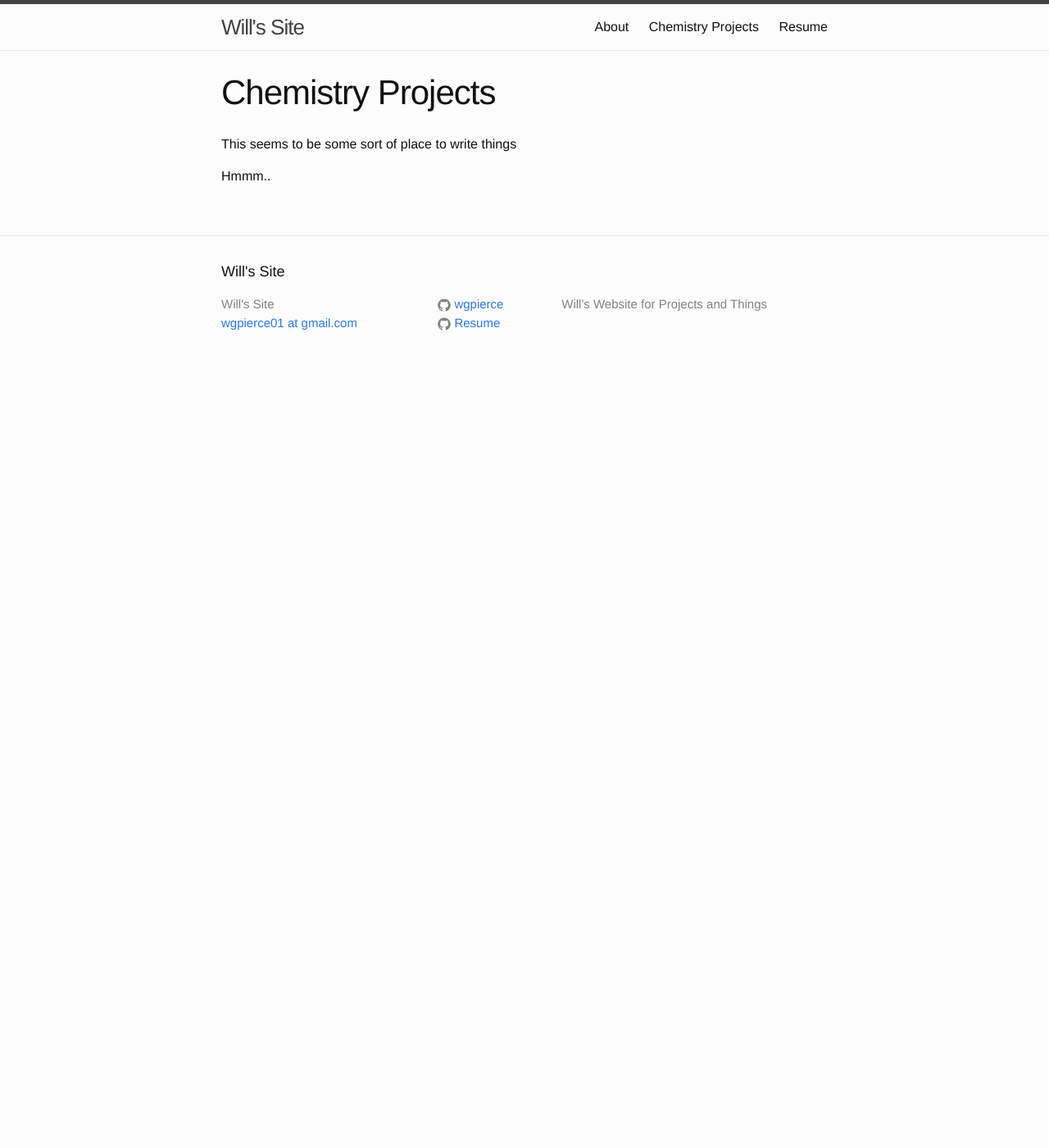
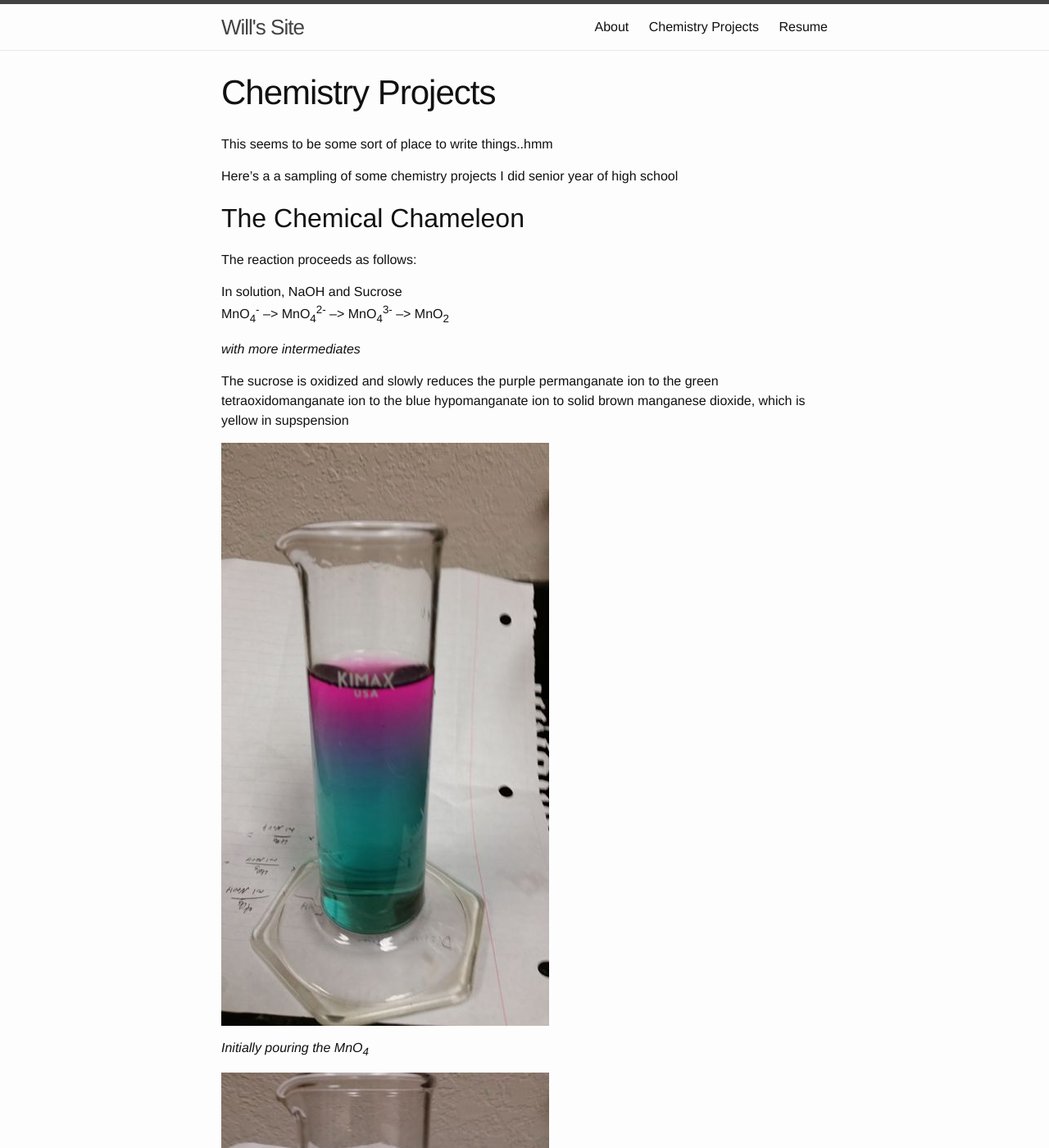
Before and after one commit to wgpierce/wgpierce.github.io, a Jekyll site: the page built from chemistry.md, in a window 1280 px wide and 1400 px high. Shown: the whole window at 82% size. Built offline with Jekyll 4.4.1, drawn with Linux system fonts in a browser that asks for light colours; nearby versions of some CDN libraries; some of the changed text lies outside the part shown.

Commit message:
added some content

```diff
--- a/_includes/header.html
+++ b/_includes/header.html
@@ -19,7 +19,7 @@
           <a class="page-link" href="{{ page.url | prepend: site.baseurl }}">{{ page.title }}</a>
           {% endif %}
         {% endfor %}
-        <a class="page-link" href="resources/WilliamPierceResumeS15.pdf">Resume</a>
+        <a class="page-link" href="../resources/WilliamPierceResumeS15.pdf">Resume</a>
       </div>
     </nav>
 
--- a/_layouts/default.html
+++ b/_layouts/default.html
@@ -15,6 +15,10 @@
 
     {% include footer.html %}
 
+	<!--JQuery-->
+	<script src="//ajax.googleapis.com/ajax/libs/jquery/1.11.1/jquery.min.js"></script>
+	<!--My javascript-->
+	<script type="text/javascript" src="javascript/app.js"></script>
   </body>
 
 </html>
--- a/chemistry.md
+++ b/chemistry.md
@@ -4,7 +4,32 @@ title: Chemistry Projects
 permalink: /chemistry/
 ---
 
-This seems to be some sort of place to write things
+This seems to be some sort of place to write things..hmm
 
 
-Hmmm..
+Here's a a sampling of some chemistry projects I did senior year of high school
+
+The Chemical Chameleon
+----------------------
+The reaction proceeds as follows:
+
+In solution, NaOH and Sucrose<br>
+MnO<sub>4</sub><sup>-</sup>  --> MnO<sub>4</sub><sup>2-</sup> --> MnO<sub>4</sub><sup>3-</sup> --> MnO<sub>2</sub>
+
+*with more intermediates*
+
+The sucrose is oxidized and slowly reduces the purple permanganate ion to
+the green tetraoxidomanganate ion to the blue hypomanganate ion to solid
+brown manganese dioxide, which is yellow in supspension
+
+![Initially pouring the MnO4](../resources/chameleon1.jpg)
+
+*Initially pouring the MnO<sub>4</sub>*
+
+![Subsequent color change to blue](../resources/chameleon2.jpg)
+
+*Subsequent color change to blue*
+
+![Subsequent color change to yellow](../resources/chameleon3.jpg)
+
+*Subsequent color change to yellow*
--- a/index.html
+++ b/index.html
@@ -5,6 +5,9 @@ layout: default
 <div class="home">
 
   <h1 class="page-heading">Posts</h1>
+
+  <p>This is my website.</p>
+  <p>I do math sometimes</p>
 
  <!-- <ul class="post-list">
     {% for post in site.posts %}
```
Also changed, not shown: about.md (+7 -1 lines), resources/chameleon1.jpg (added), resources/chameleon2.jpg (added), resources/chameleon3.jpg (added).
